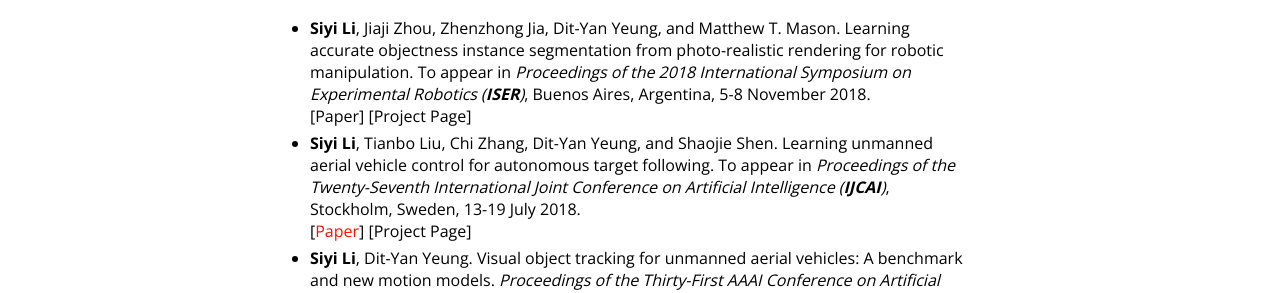
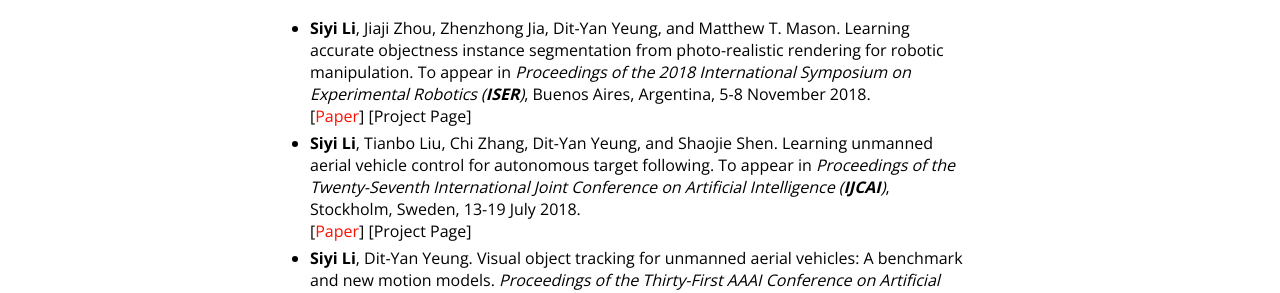
Before and after one commit to flyers/flyers.github.io, a Jekyll site: the page built from index.md, in a window 1280 px wide. Shown: the part 591-884 px from the top of the page. Built offline with Jekyll 4.4.1, drawn with Linux system fonts in a browser that asks for light colours; our own code applies the rules of GitHub Pages for plain Markdown files; part of the change alters nothing that is shown.

```diff
--- a/index.md
+++ b/index.md
@@ -17,7 +17,7 @@ My research interest focuses on applying computational and statistical approache
 ## Publications
 
 *	**Siyi Li**, Jiaji Zhou, Zhenzhong Jia, Dit-Yan Yeung, and Matthew T. Mason. Learning accurate objectness instance segmentation from photo-realistic rendering for robotic manipulation. To appear in *Proceedings of the 2018 International Symposium on Experimental Robotics (**ISER**)*, Buenos Aires, Argentina, 5-8 November 2018.
-	[Paper] [Project Page]
+	[[Paper](paper/ISER18_Render.pdf)] [Project Page]
 *	**Siyi Li**, Tianbo Liu, Chi Zhang, Dit-Yan Yeung, and Shaojie Shen. Learning unmanned aerial vehicle control for autonomous target following. To appear in *Proceedings of the Twenty-Seventh International Joint Conference on Artificial Intelligence (**IJCAI**)*, Stockholm, Sweden, 13-19 July 2018.
 	[[Paper](http://www.ijcai.org/proceedings/2018/0685.pdf)] [Project Page]
 *	**Siyi Li**, Dit-Yan Yeung. Visual object tracking for unmanned aerial vehicles: A benchmark and new motion models. *Proceedings of the Thirty-First AAAI Conference on Artificial Intelligence (**AAAI**)*, pp.4140-4146, San Francisco, California, USA, 4-9 February 2017.
```
Also changed, not shown: 1 other file.
